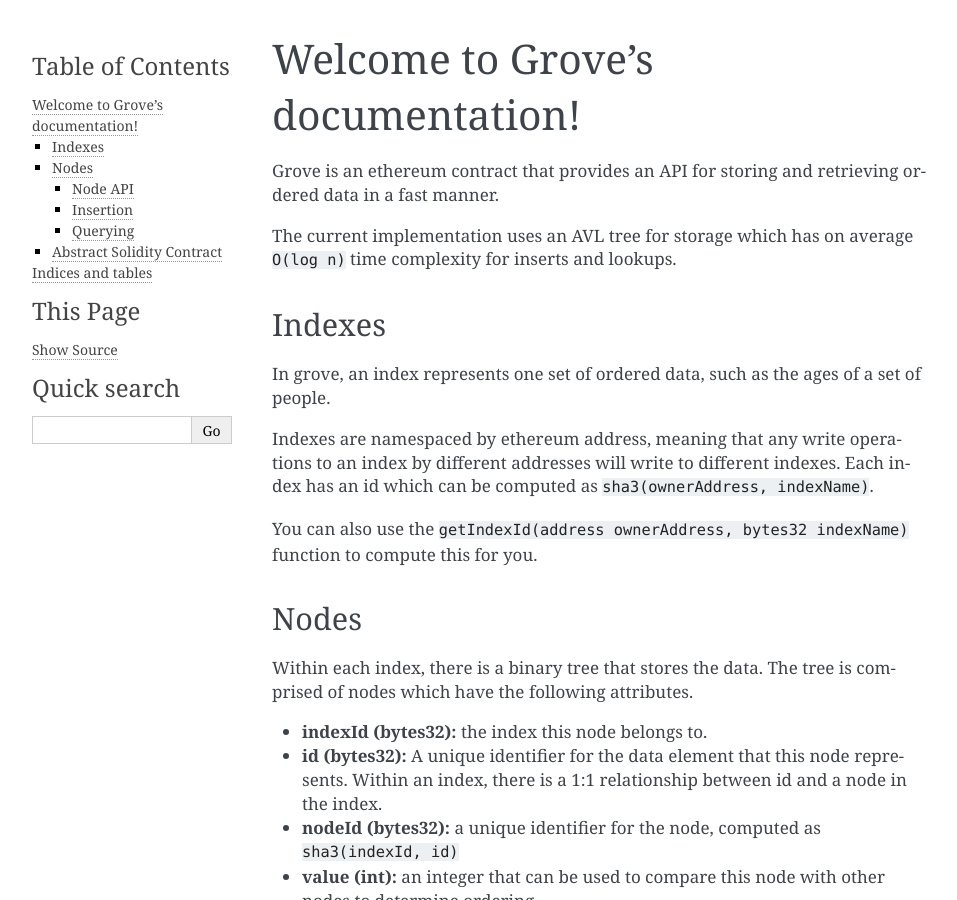
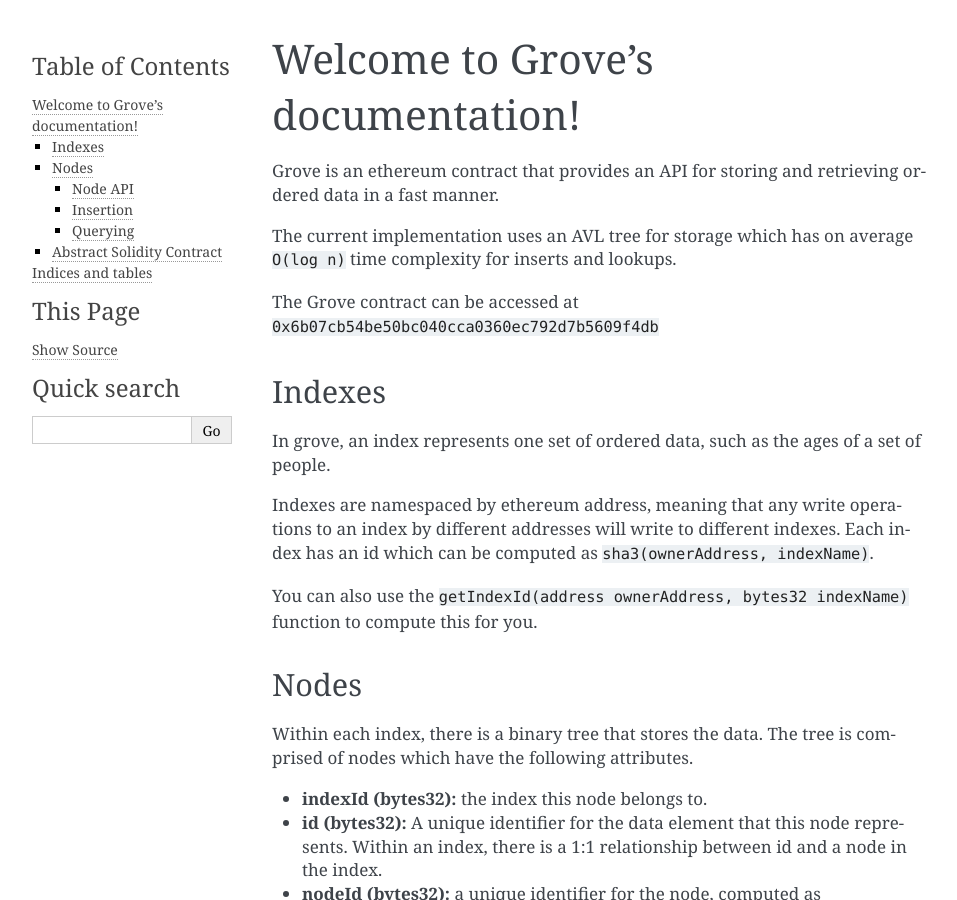
Before and after one commit to pipermerriam/ethereum-grove, a Sphinx documentation site: the page built from docs/index.rst, in a window 1280 px wide and 900 px high. Shown: the whole window, without its empty margins (148-1105 px from the left). Built offline with Sphinx 7.4.7, drawn with Linux system fonts in a browser that asks for light colours.

Commit message:
Add live contract address

```diff
--- a/docs/index.rst
+++ b/docs/index.rst
@@ -11,6 +11,8 @@ ordered data in a fast manner.
 
 The current implementation uses an AVL tree for storage which has on average
 ``O(log n)`` time complexity for inserts and lookups.
+
+The Grove contract can be accessed at ``0x6b07cb54be50bc040cca0360ec792d7b5609f4db``
 
 
 Indexes
```
Also changed, not shown: README.md (+2 -0 lines).
